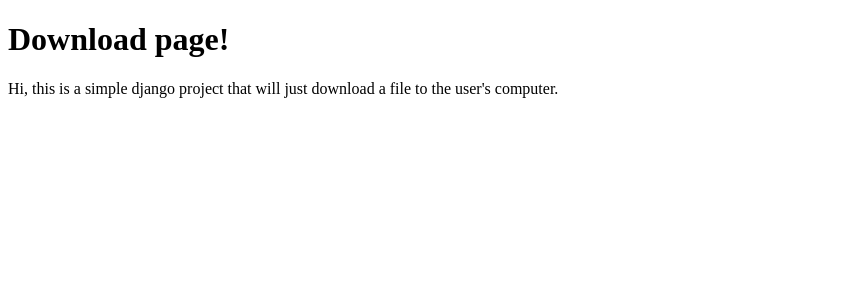
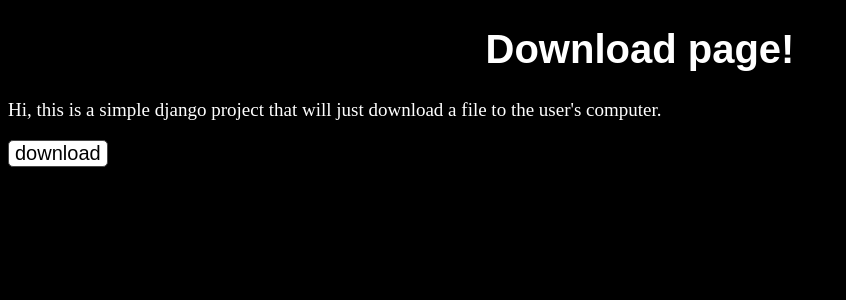
Before and after one commit to Gumaiagu/Download-page, a Django app: page / in a window 1280 px wide. Shown: the top 300 px of the page, without its empty margins (0-846 px from the left). Run offline with Django 5.2, Linux system fonts and the light colour scheme.

Commit message:
Putting CSS in the home file

```diff
--- a/download_page/urls.py
+++ b/download_page/urls.py
@@ -1,6 +1,7 @@
 from django.urls import path
 from . import views
 
+app_name = 'download-page'
 urlpatterns = [
-    path('download/', views.download),
+    path('download/', views.download, name='download'),
 ]
--- a/templates/home/index.html
+++ b/templates/home/index.html
@@ -4,6 +4,32 @@
     <meta charset="UTF-8">
     <meta name="viewport" content="width=device-width, initial-scale=1.0">
     <title>Home</title>
+    <style>
+        body {
+            background-color: black;
+            color: white;
+        }
+
+        #title {
+            font-size: 20px;
+            font-family: sans-serif;
+            text-align: center;
+        }
+
+        #content {
+            font-size: 19px;
+        }
+
+        #download {
+            font-size: 20px;
+            background-color: white;
+            border: 1px solid rgb(71, 71, 71);
+            border-radius: 5px;
+        }
+        #download:hover {
+            background-color: rgb(179, 179, 179);
+        }
+    </style>
 </head>
 <body>
     <div id="title">
@@ -11,6 +37,7 @@
     </div>
     <div id="content">
         <p>Hi, this is a simple django project that will just download a file to the user's computer.</p>
+        <button id="download" onclick="window.location.replace({% url 'download-page:download' %})">download</button>
     </div>
 </body>
 </html>
```
Also changed, not shown: download_page/views.py (+2 -5 lines).
